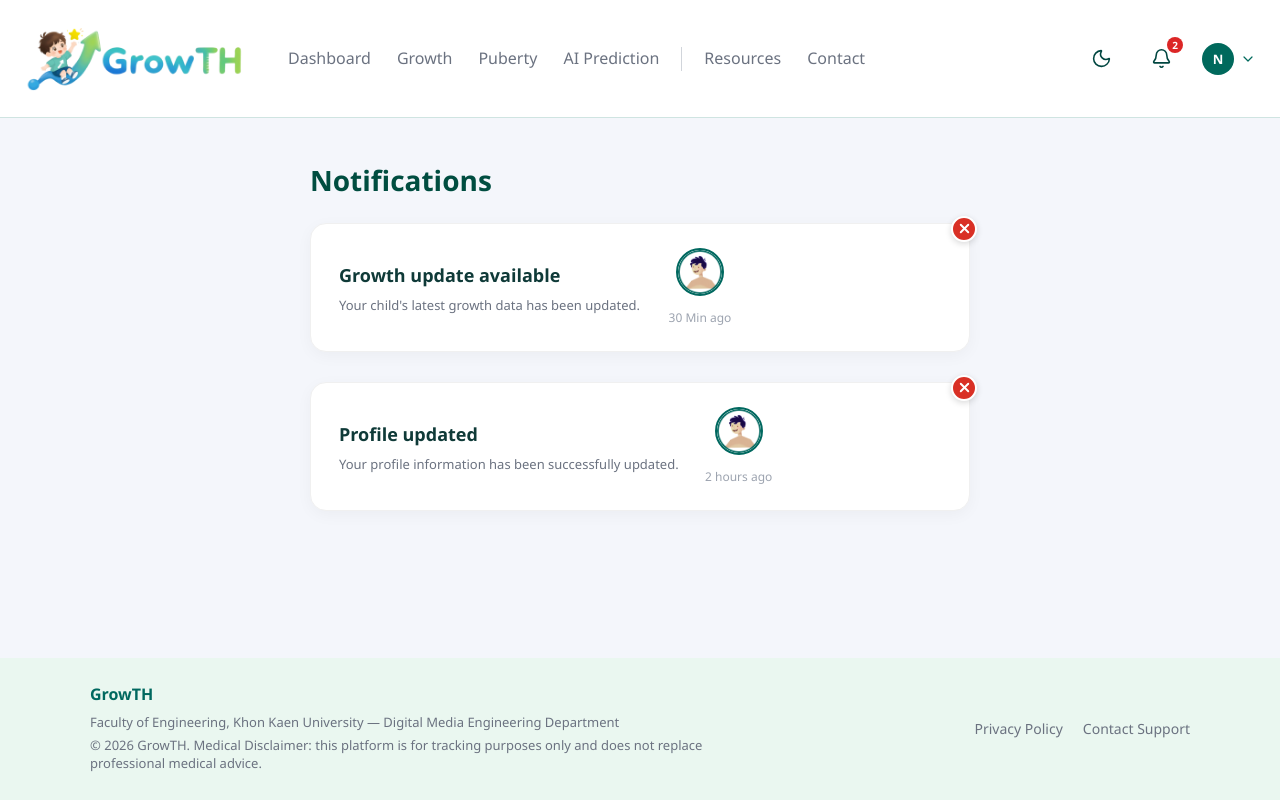
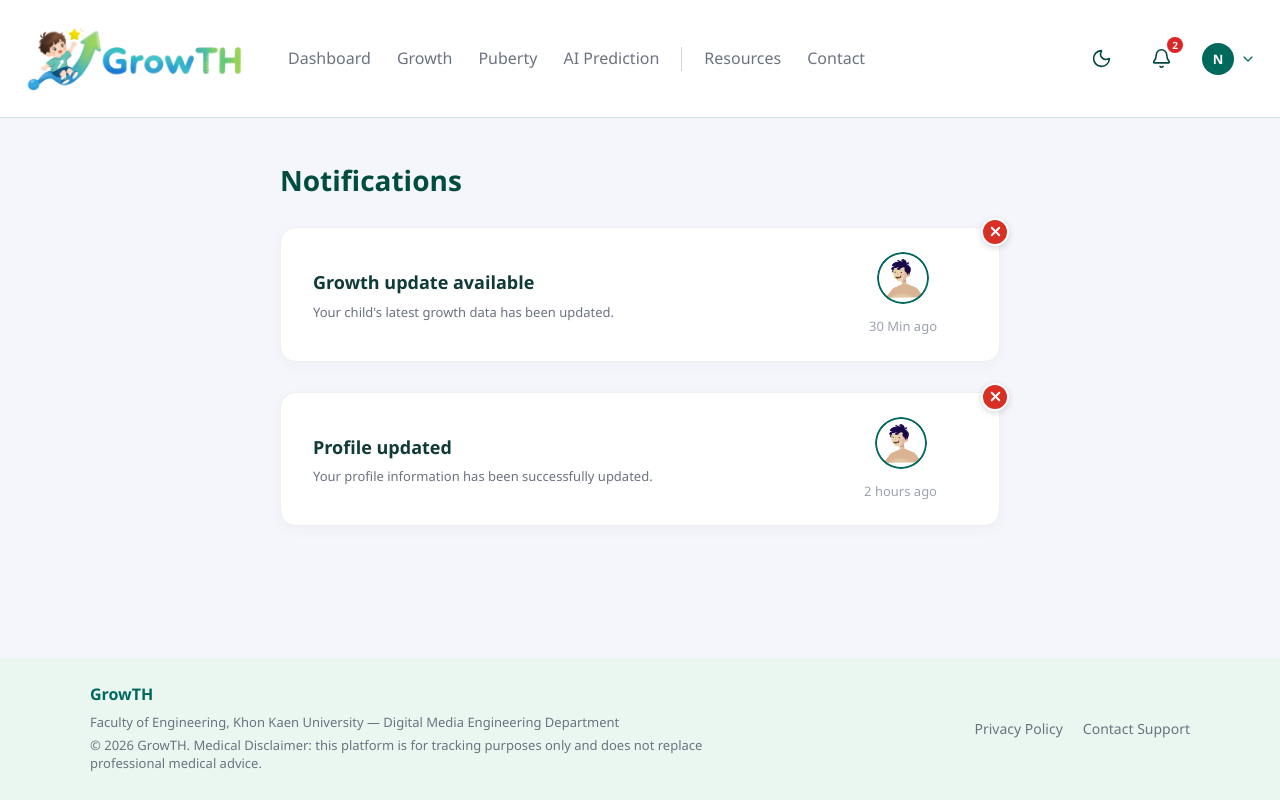
Before and after one commit to growthadminsupport-lang/studio5, a React app in the folder frontend/: page /notifications in a window 1280 px wide. Built offline with nearby package versions, Linux system fonts and the light colour scheme; sample sign-in values are in the browser's storage; the HTML template or start-up script is replaced by a standard one.

Commit message:
avatorrr

```diff
--- a/frontend/src/pages/NotificationsPage.css
+++ b/frontend/src/pages/NotificationsPage.css
@@ -1,5 +1,5 @@
 .notifications-page-container {
-  max-width: 700px;
+  max-width: 760px;
   margin: 40px auto;
   padding: 0 20px 60px;
 }
@@ -8,7 +8,7 @@
   font-size: 28px;
   font-weight: 700;
   color: #004d40;
-  margin-bottom: 20px;
+  margin-bottom: 24px;
 }
 
 .no-notifications-text {
@@ -27,18 +27,20 @@
   position: relative;
   background: #ffffff;
   border-radius: 16px;
-  padding: 24px 28px;
-  box-shadow: 0 4px 16px rgba(0, 0, 0, 0.04);
+  padding: 24px 32px;
+  box-shadow: 0 4px 16px rgba(0, 0, 0, 0.03);
   border: 1px solid #f0f0f0;
+  width: 100%;
+  box-sizing: border-box;
 }
 
-/* Red Circle Close Icon */
+/* Red Dismiss Button at Top Right Corner */
 .dismiss-btn {
   position: absolute;
-  top: -8px;
-  right: -8px;
-  width: 26px;
-  height: 26px;
+  top: -10px;
+  right: -10px;
+  width: 28px;
+  height: 28px;
   border-radius: 50%;
   background-color: #d93025;
   border: 2px solid #ffffff;
@@ -48,21 +50,22 @@
   cursor: pointer;
   padding: 0;
   box-shadow: 0 2px 6px rgba(0, 0, 0, 0.15);
+  z-index: 10;
   transition: transform 0.2s ease, background-color 0.2s ease;
-  z-index: 2;
 }
 
 .dismiss-btn:hover {
   background-color: #b91c1c;
-  transform: scale(1.1);
+  transform: scale(1.08);
 }
 
-/* Layout */
+/* Card Body Layout */
 .notification-body {
   display: flex;
   justify-content: space-between;
   align-items: center;
-  gap: 20px;
+  width: 100%;
+  gap: 24px;
 }
 
 .notification-text {
@@ -71,7 +74,7 @@
 
 .notification-card-title {
   font-size: 18px;
-  font-weight: 600;
+  font-weight: 700;
   color: #0f3a38;
   margin: 0 0 6px 0;
 }
@@ -83,34 +86,29 @@
   line-height: 1.4;
 }
 
-/* Avatar and Timestamp Column */
+/* Avatar + Time Block pushed to far right */
 .notification-meta {
   display: flex;
   flex-direction: column;
   align-items: center;
+  justify-content: center;
   gap: 6px;
-  min-width: 80px;
-}
-
-.avatar-frame {
-  width: 48px;
-  height: 48px;
-  border-radius: 50%;
-  overflow: hidden;
-  border: 2px solid #00685f;
-  display: flex;
-  align-items: center;
-  justify-content: center;
+  margin-left: auto;
+  padding-right: 30px;
+  flex-shrink: 0;
 }
 
 .notification-avatar {
-  width: 100%;
-  height: 100%;
+  width: 52px;
+  height: 52px;
+  border-radius: 50%;
   object-fit: cover;
+  display: block;
 }
 
 .notification-time {
-  font-size: 12px;
+  font-size: 13px;
   color: #9ca3af;
   white-space: nowrap;
+  text-align: center;
 }
--- a/frontend/src/pages/NotificationsPage.jsx
+++ b/frontend/src/pages/NotificationsPage.jsx
@@ -33,7 +33,6 @@ function NotificationsPage() {
         <div className="notifications-list">
           {notifications.map((item) => (
             <div key={item.id} className="notification-card">
-              {/* Red Close Button */}
               <button
                 type="button"
                 className="dismiss-btn"
@@ -44,21 +43,17 @@ function NotificationsPage() {
               </button>
 
               <div className="notification-body">
-                {/* Left side text */}
                 <div className="notification-text">
                   <h3 className="notification-card-title">{item.title}</h3>
                   <p className="notification-card-desc">{item.description}</p>
                 </div>
 
-                {/* Right side avatar & time */}
                 <div className="notification-meta">
-                  <div className="avatar-frame">
-                    <img
-                      src={profileAvatar}
-                      alt="User Avatar"
-                      className="notification-avatar"
-                    />
-                  </div>
+                  <img
+                    src={profileAvatar}
+                    alt="User avatar"
+                    className="notification-avatar"
+                  />
                   <span className="notification-time">{item.time}</span>
                 </div>
               </div>
```
